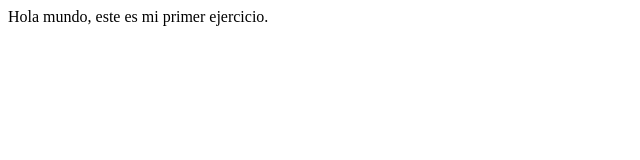
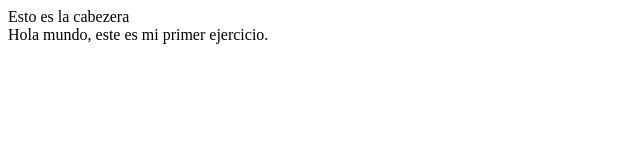
Before and after one commit to MLLuisa/ejercicios-adalab-mluisa, a plain HTML site: page modulo-1-leccion-01-ejercicio-1/index.html in a window 1280 px wide. Shown: the whole page, without its empty margins (0-640 px from the left). Drawn offline with Linux system fonts and the light colour scheme.

Commit message:
Add header

```diff
--- a/modulo-1-leccion-01-ejercicio-1/index.html
+++ b/modulo-1-leccion-01-ejercicio-1/index.html
@@ -7,6 +7,7 @@
     <title>Document</title>
 </head>
 <body>
+    <header>Esto es la cabezera</header>
     Hola mundo, este es mi primer ejercicio.
 </body>
 </html>
```
